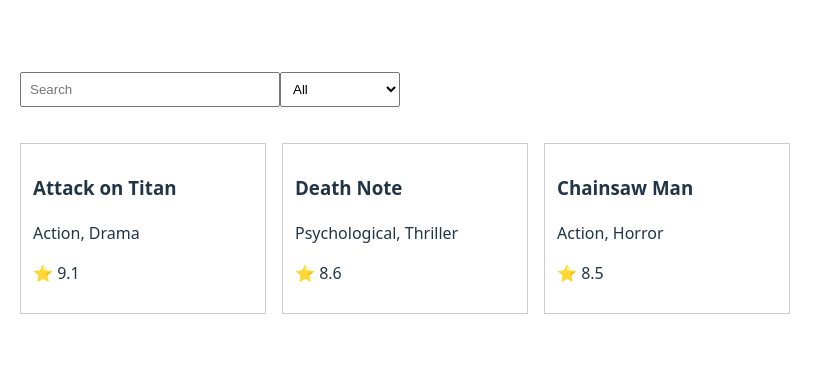
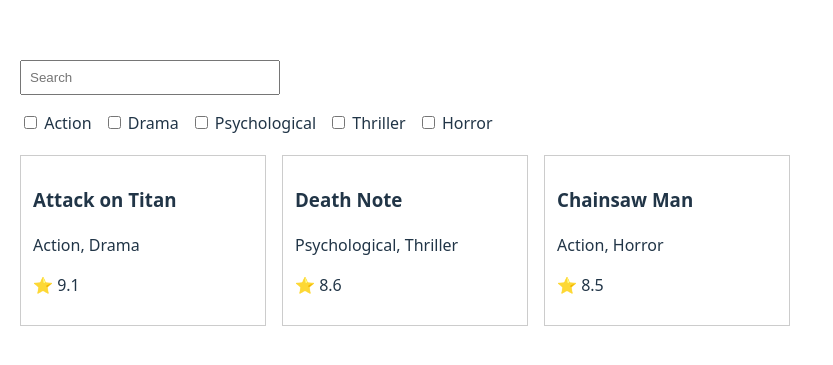
Before and after one commit to utkarrshgit/anime-tracker, a React (Vite) app: page / in a window 1280 px wide. Shown: the part 207-572 px from the top of the page, without its empty margins (0-833 px from the left). Built offline with nearby package versions, Linux system fonts and the light colour scheme.

Commit message:
feat: add multi-genre filter

```diff
--- a/src/pages/AnimeList.jsx
+++ b/src/pages/AnimeList.jsx
@@ -4,9 +4,9 @@
 
 function AnimeList() {
     const [query, setQuery] = useState("");
-		const [genre, setGenre] = useState("All");
+		const [selectedGenres, setSelectedGenres] = useState([]);
 
-		const genres = ["All", ...new Set(animeMock.flatMap(a => a.genres))];
+		const genres = [...new Set(animeMock.flatMap(a => a.genres))];
 
     const filteredAnime = animeMock.filter((anime) => {
 			const matchesTitle = anime.title
@@ -14,7 +14,8 @@
         .includes(query.toLowerCase());
 
 			const matchesGenre =
-				genre === "All" || anime.genres.includes(genre);
+				selectedGenres.length === 0 ||
+				selectedGenres.some((g) => anime.genres.includes(g))
 
 			return matchesTitle && matchesGenre;
 		}
@@ -22,6 +23,7 @@
 
   return (
     <div style={{ padding: 20 }}>
+      {/* Search */}
       <input
         type="text"
         placeholder="Search"
@@ -30,17 +32,27 @@
         style={{ padding: 8, marginBottom: 16, width: 240 }}
       />
 
-      <select
-        value={genre}
-        onChange={(e) => setGenre(e.target.value)}
-        style={{ padding: 8 }}
-      >
+      {/* Genre checkboxes */}
+      <div style={{ marginBottom: 16 }}>
 				{genres.map((g) => (
-					<option key={g} value={g}>
+					<label key={g} style={{ marginRight: 12 }}>
+						<input
+							type="checkbox"
+							checked={selectedGenres.includes(g)}
+							onChange={(e) => {
+								if (e.target.checked) {
+                  setSelectedGenres([...selectedGenres, g]);
+                } else {
+                  setSelectedGenres(
+                    selectedGenres.filter((genre) => genre !== g)
+                  );
+								}
+							}}
+						/>{" "}
 						{g}
-					</option>
+					</label>
 				))}
-			</select>
+			</div>
 
       <div style={{ display: "flex", gap: 16, marginTop: 20 }}>
         {filteredAnime.map((anime) => (
```
